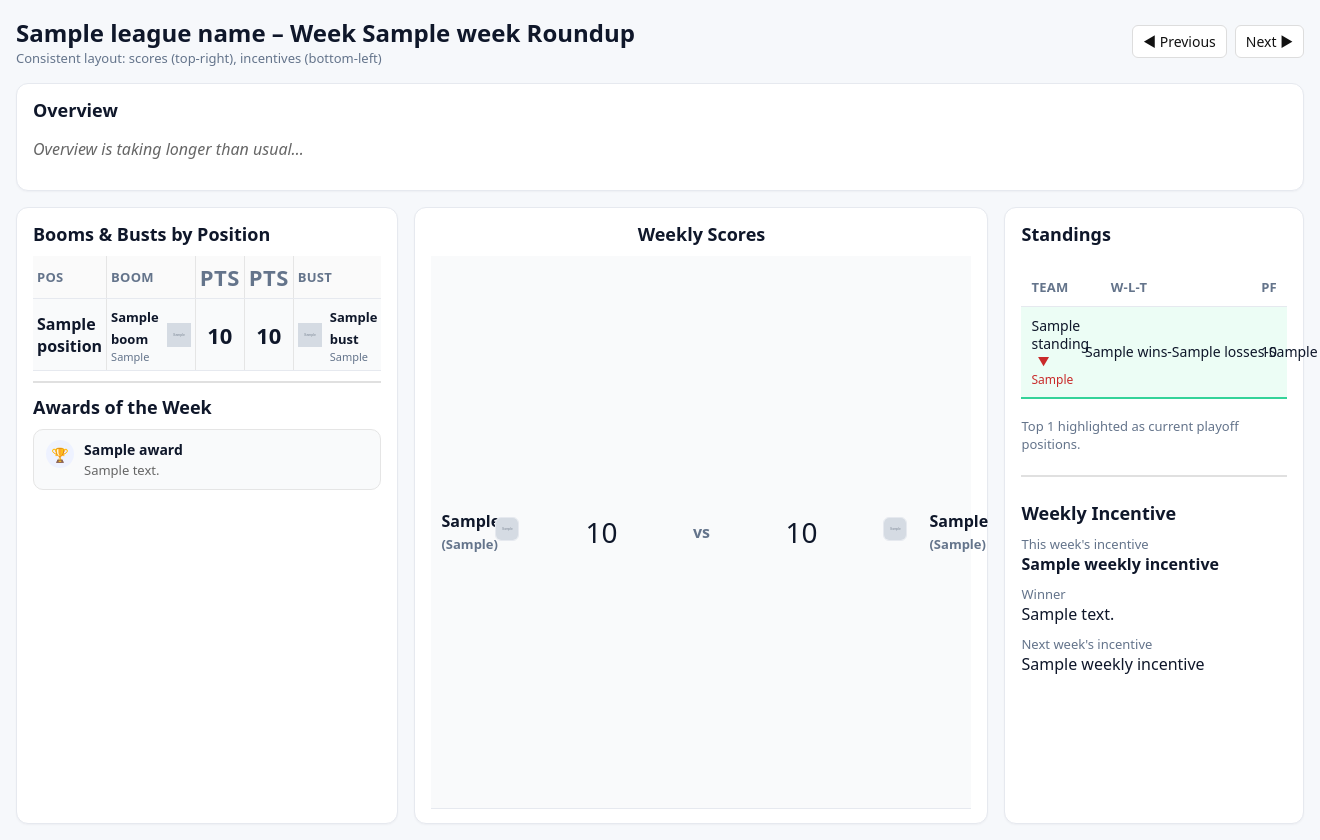
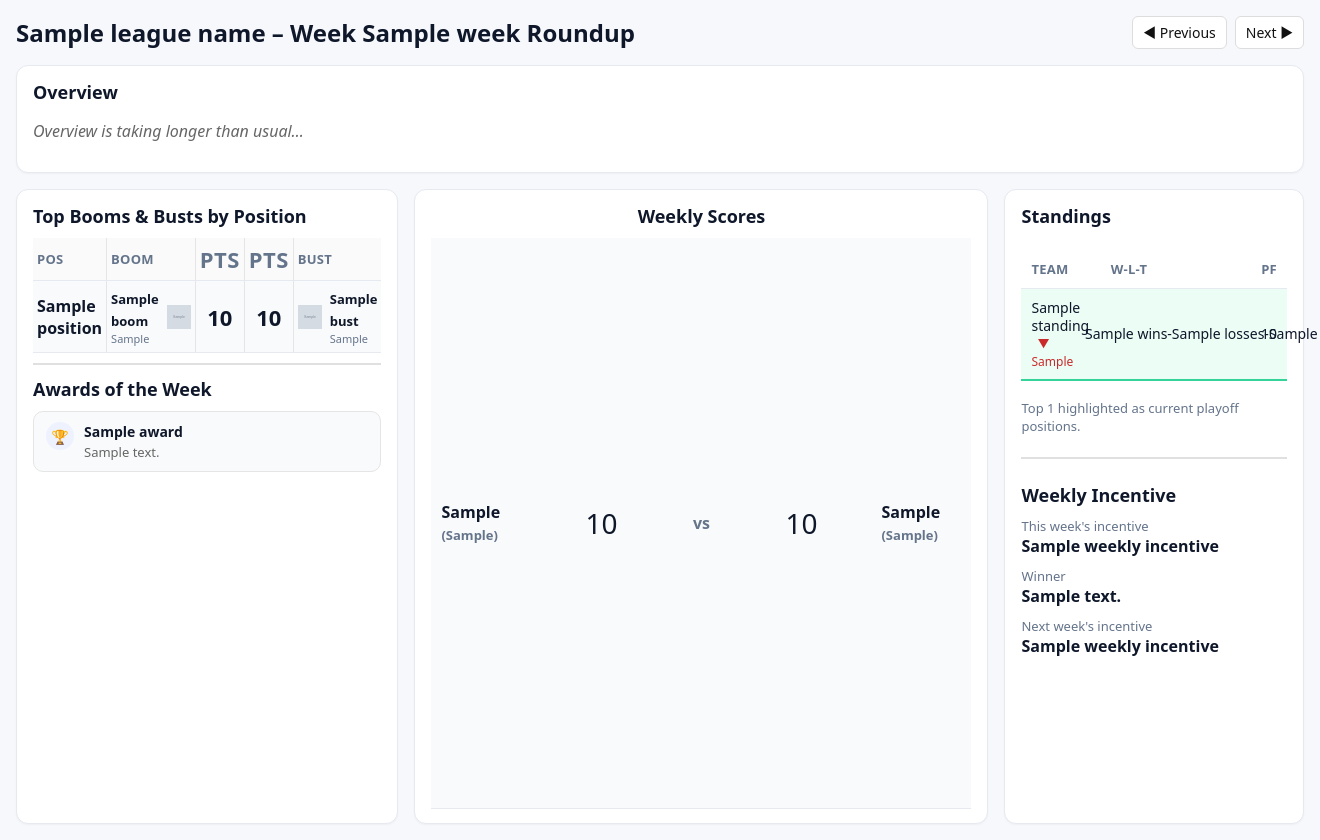
Before and after one commit to samualmoot/fantasy-football-roundup, a Django app: template roundup/templates/roundup/report.html in a window 1320 px wide; the page is wider, and only the part inside the window is pictured. Run offline with Django 5.2, Linux system fonts and the light colour scheme; the template is opened without the code that fills it: most values are stand-ins (such as "Sample title", 1, 10 or a date in 2020); grey boxes marked "Sample" are stand-in pictures.

Commit message:
minor ui changes

```diff
--- a/roundup/templates/roundup/report.html
+++ b/roundup/templates/roundup/report.html
@@ -32,7 +32,8 @@
     .standings td:first-child { white-space: normal; overflow: visible; text-overflow: initial; font-size: 14px; line-height: 1.25; }
     .muted { color: #64748b; font-size: 13px; }
     .two-col { display: grid; grid-template-columns: 1fr 1fr; gap: 12px; }
-    .team-cell { display: flex; align-items: center; gap: 8px; }
+    .team-cell-home { display: flex; align-items: center; gap: 8px; justify-content: flex-end; }
+    .team-cell-away { display: flex; align-items: center; gap: 8px; justify-content: flex-start; }
     .team-cell img { width: 22px; height: 22px; border-radius: 6px; object-fit: cover; background: #fff; border: 1px solid #e6e9ef; }
     .score-col { width: 120px; text-align: center; font-size: 28px; }
     .score-col strong { color: #16a34a; text-shadow: 0 1px 0 rgba(16,185,129,0.2); }
@@ -77,7 +78,6 @@
     <header>
       <div>
         <h1>{{ league_name }} – Week {{ week }} Roundup</h1>
-        <div class="muted">Consistent layout: scores (top-right), incentives (bottom-left)</div>
       </div>
       <div class="nav">
         {% if prev_disabled %}
@@ -109,12 +109,9 @@
           {% for m in scoreboard %}
           <tr>
             <td class="name-col">
-              <div class="team-cell">
+              <div class="team-cell-home">
                 <span>{{ m.home_team }}{% if m.home_record %} <span class="muted">({{ m.home_record }})</span>{% endif %}</span>
               </div>
-            </td>
-            <td class="logo-col">
-              {% if m.home_logo %}<img class="logo-img" src="{{ m.home_logo }}" alt="{{ m.home_team }} logo" />{% endif %}
             </td>
             <td class="score-col">
               {% if m.winner == m.home_team %}
@@ -131,11 +128,8 @@
                 <span>{{ m.away_score }}</span>
               {% endif %}
             </td>
-            <td class="logo-col">
-              {% if m.away_logo %}<img class="logo-img" src="{{ m.away_logo }}" alt="{{ m.away_team }} logo" />{% endif %}
-            </td>
             <td class="name-col">
-              <div class="team-cell">
+              <div class="team-cell-away">
                 <span>{{ m.away_team }}{% if m.away_record %} <span class="muted">({{ m.away_record }})</span>{% endif %}</span>
               </div>
             </td>
@@ -147,7 +141,7 @@
 
     <!-- Left: Booms/Busts (full-height) -->
     <aside class="card" style="grid-column: 1; grid-row: 3;">
-      <h2>Booms &amp; Busts by Position</h2>
+      <h2>Top Booms &amp; Busts by Position</h2>
       <div class="table-scroll">
           <table class="table-sticky bb-table">
           <thead>
@@ -253,11 +247,11 @@
         </div>
         <div style="margin-bottom:10px;">
           <div class="muted">Winner</div>
-          <div>{% if weekly_incentive.winner_text %}{{ weekly_incentive.winner_text }}{% else %}<span class="muted">TBD</span>{% endif %}</div>
+          <div><strong>{% if weekly_incentive.winner_text %}{{ weekly_incentive.winner_text }}{% else %}<span class="muted">TBD</span>{% endif %}</strong></div>
         </div>
         <div>
           <div class="muted">Next week's incentive</div>
-          <div>{{ weekly_incentive.next_title }}</div>
+          <div><strong>{{ weekly_incentive.next_title }}</strong></div>
         </div>
       </div>
     </aside>
```
Also changed, not shown: roundup/ai_client.py (+3 -21 lines).
